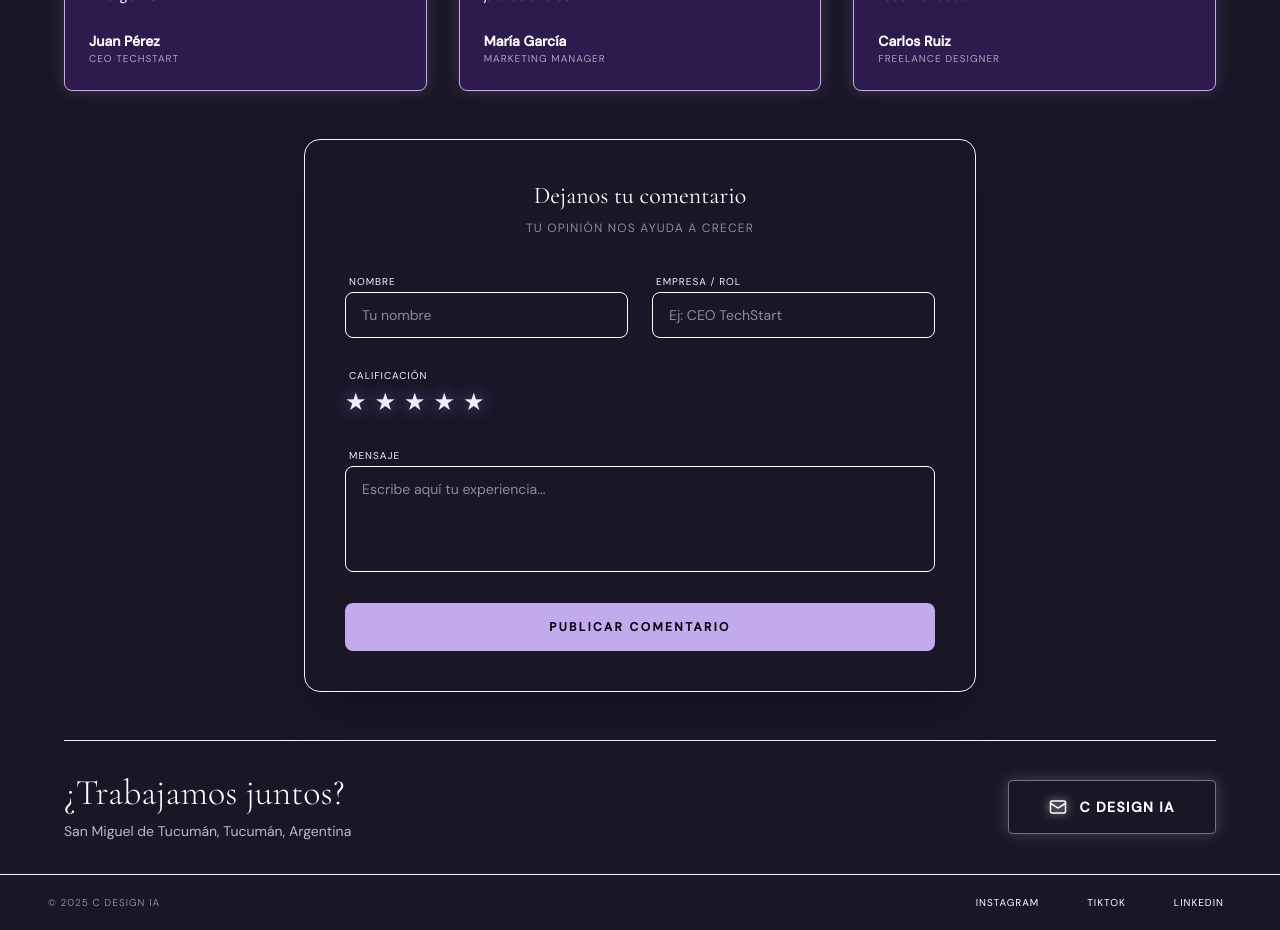
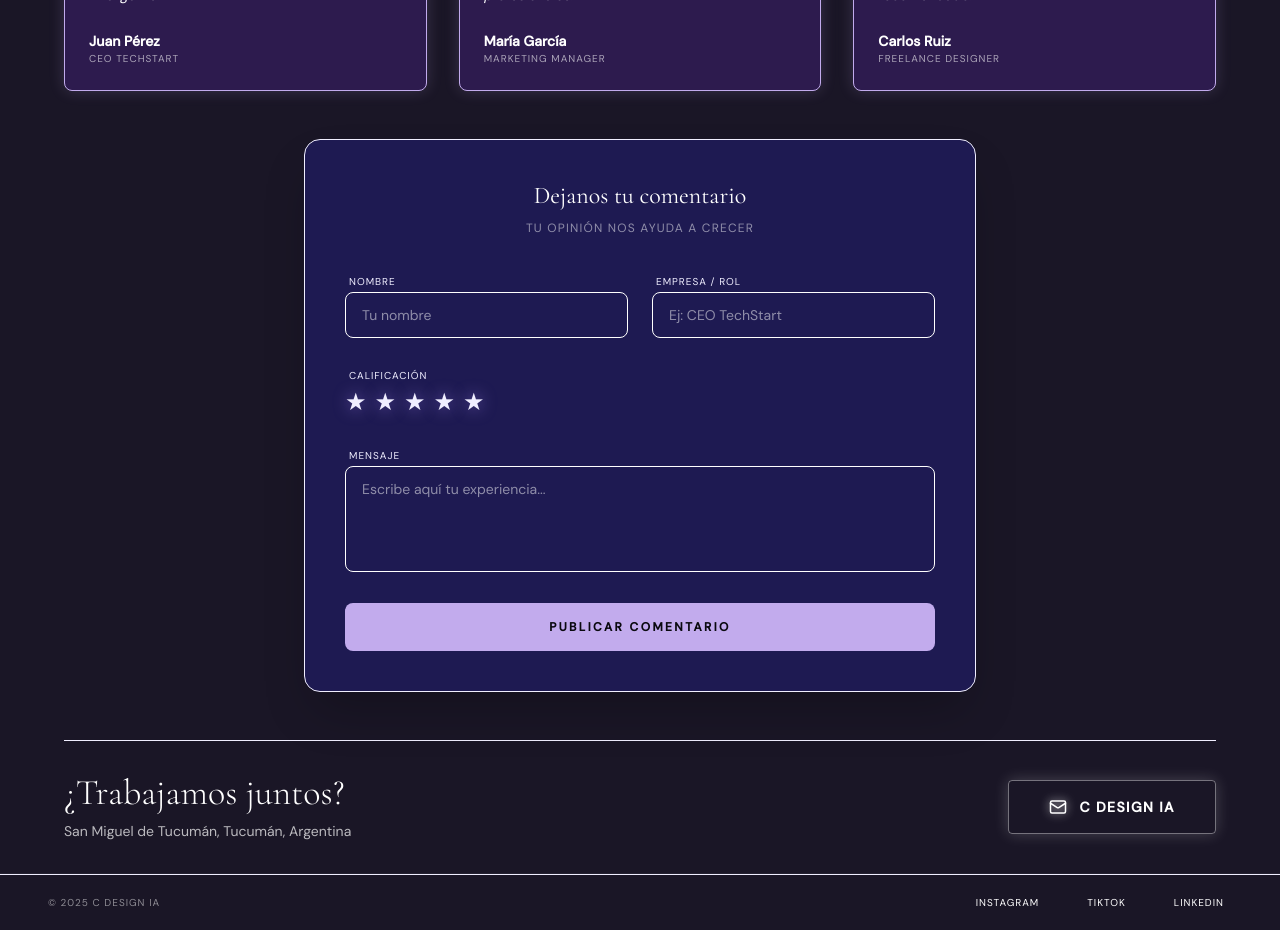
Before and after one commit to consty16/CDESIGNIA, a React (Vite) app: page / in a window 1280 px wide. Shown: the part 3200-4130 px from the top of the page. Built offline with nearby package versions, Linux system fonts and the light colour scheme.

Commit message:
STYLE: force #1e1a52 background for comments box

```diff
--- a/src/components/Layout.tsx
+++ b/src/components/Layout.tsx
@@ -662,7 +662,8 @@ export const Contact: React.FC = () => {
 
         {/* Formulario de Comentarios */}
         <div
-          className="max-w-2xl mx-auto border p-8 md:p-10 rounded-2xl backdrop-blur-sm shadow-2xl bg-[#1e1a52] border-[#c2abed]"
+          className="max-w-2xl mx-auto border p-8 md:p-10 rounded-2xl backdrop-blur-sm shadow-2xl border-[#c2abed]"
+          style={{ backgroundColor: '#1e1a52' }}
         >
           <div className="text-center mb-8">
             <h3 className="font-serif text-2xl text-white mb-2">Dejanos tu comentario</h3>
```
